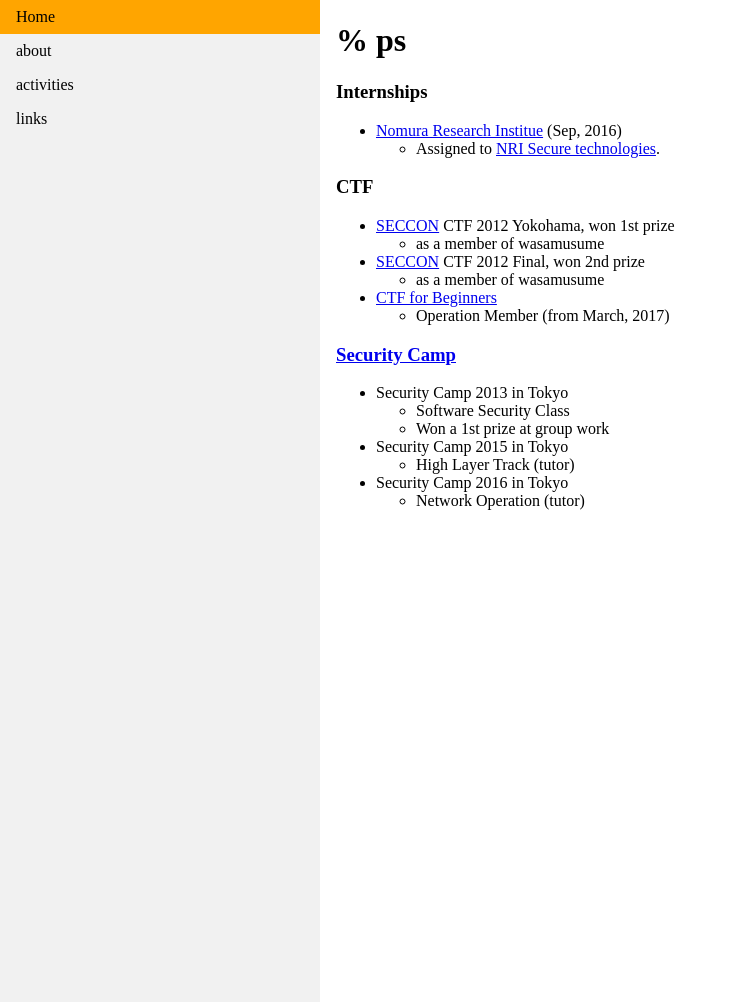
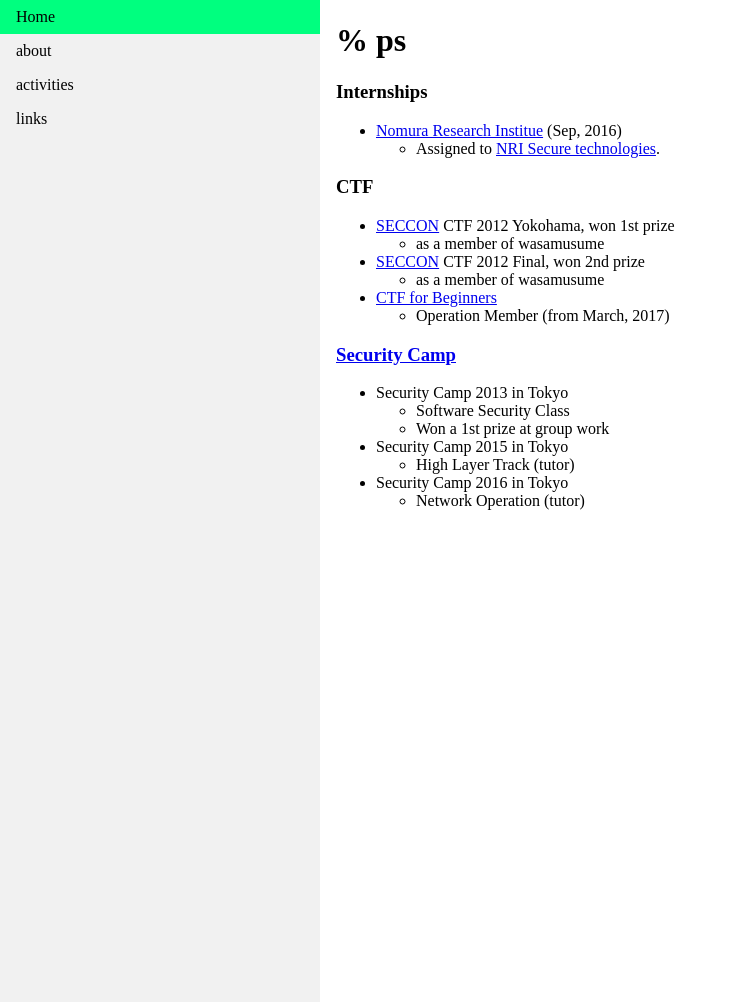
Before and after one commit to ytn86/ytn86.github.io, a Jekyll site: the page built from activities.md, in a window 1280 px wide and 1002 px high. Shown: the whole window, without its empty margins (0-737 px from the left). Built offline with Jekyll 4.4.1, drawn with Linux system fonts in a browser that asks for light colours.

Commit message:
[MODIFY] remove active class

```diff
--- a/_includes/nav.html
+++ b/_includes/nav.html
@@ -1,9 +1,9 @@
 
 <nav>
   <ul class="navbar">
-	<li><a class="active" href="/">Home</a></li>
-	<li><a href="/about">about</a></li>
-	<li><a href="/activities">activities</a></li>
-	<li><a href="/links">links</a></li>
+	  <li><a href="/">Home</a></li>
+	  <li><a href="/about">about</a></li>
+	  <li><a href="/activities">activities</a></li>
+	  <li><a href="/links">links</a></li>
   </ul>
 </nav>
```
